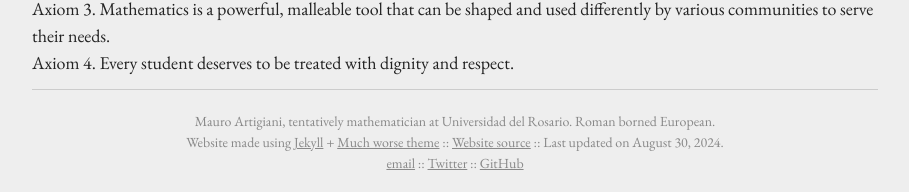
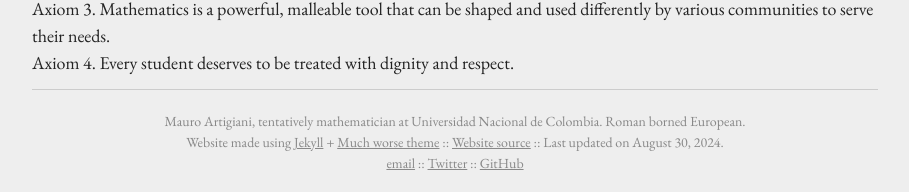
Before and after one commit to m-artigiani/m-artigiani.github.io, a Jekyll site: the page built from index.md, in a window 1280 px wide. Shown: the part 766-958 px from the top of the page, without its empty margins (185-1094 px from the left). Built offline with Jekyll 4.4.1, drawn with Linux system fonts in a browser that asks for light colours.

Commit message:
Changed footer

```diff
--- a/_config.yml
+++ b/_config.yml
@@ -16,7 +16,7 @@
 title: Mauro Artigiani
 email: mmartigiani@unal.edu.co
 description: >- # this means to ignore newlines until "baseurl:"
-  Mauro Artigiani, tentatively mathematician at Universidad del Rosario.
+  Mauro Artigiani, tentatively mathematician at Universidad Nacional de Colombia.
   Roman borned European.
 sourcecode: "https://github.com/m-artigiani/m-artigiani.github.io"
 
--- a/_config_dev.yml
+++ b/_config_dev.yml
@@ -16,7 +16,7 @@
 title: Mauro Artigiani
 email: martigiani@unal.edu.co
 description: >- # this means to ignore newlines until "baseurl:"
-  Mauro Artigiani, tentatively mathematician at Universidad del Rosario.
+  Mauro Artigiani, tentatively mathematician at Universidad Nacional de Colombia.
   Roman borned European.
 sourcecode: "https://github.com/m-artigiani/m-artigiani.github.io"
 
```
